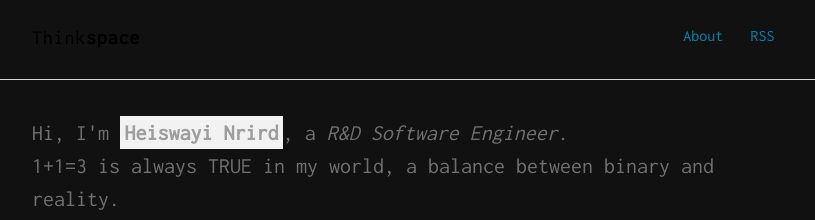
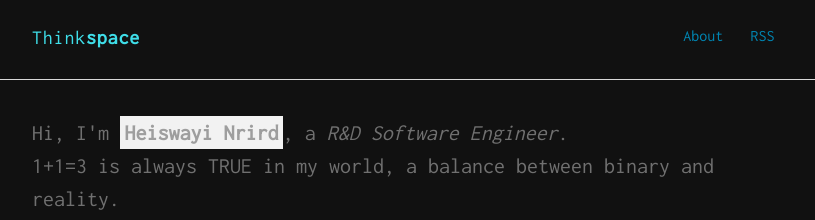
Before and after one commit to user-upworker/thinkspace, a Jekyll site: the page built from index.html, in a window 1280 px wide. Shown: the top 220 px of the page, without its empty margins (232-1047 px from the left). Built offline with Jekyll 4.4.1, drawn with Linux system fonts in a browser that asks for light colours.

Commit message:
Update _typography.scss

```diff
--- a/assets/scss/base/_typography.scss
+++ b/assets/scss/base/_typography.scss
@@ -53,7 +53,7 @@ p {
 }
 
 a {
-  color: $action-color;
+  color: $light-blue;//$action-color;
   text-decoration: none;
   transition: color $base-duration $base-timing;
 
```
